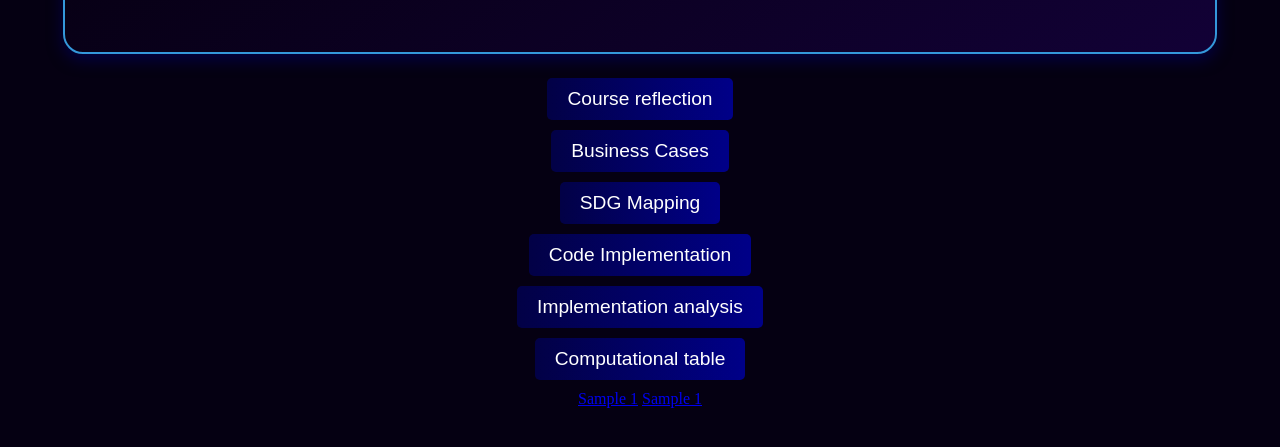
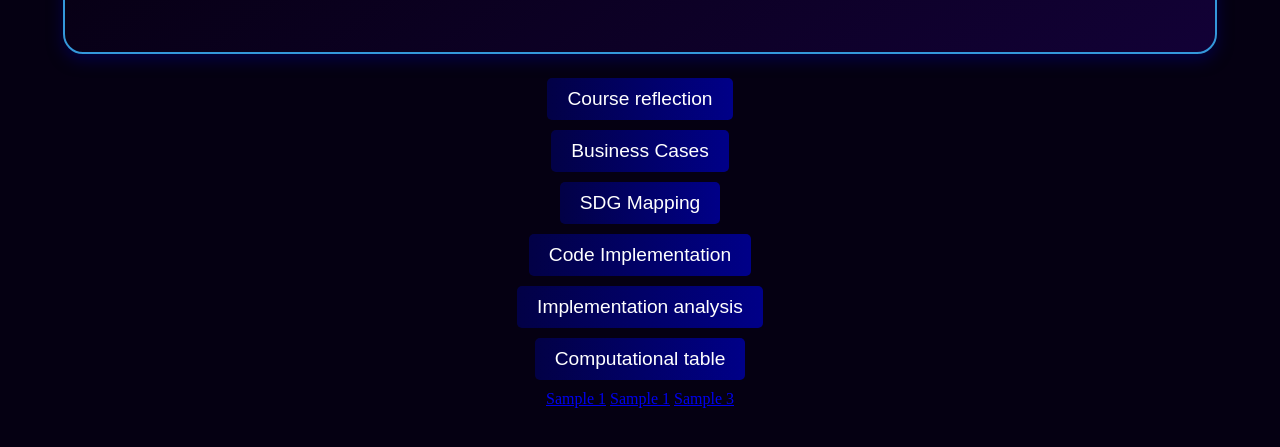
Before and after one commit to 01fe23bcs144/Aarohan, a plain HTML site: page index.html in a window 1280 px wide. Shown: the part 125-572 px from the top of the page. Drawn offline with Linux system fonts and the light colour scheme.

Commit message:
Update index.html

```diff
--- a/index.html
+++ b/index.html
@@ -1113,6 +1113,7 @@ return 0;
         <button onclick="showphase()">Computational table</button>
         <a href="docs/sample.pdf" target="_blank" class="button">Sample 1</a>
         <a href="https://01fe23bcs144.github.io/Aarohan/docs/sample.pdf" target="_blank" class="button">Sample 1</a>
+<a href="https://01fe23bcs144.github.io/Aarohan/sample.pdf" target="_blank" class="button">Sample 3</a>
 
 
     </div>
```
